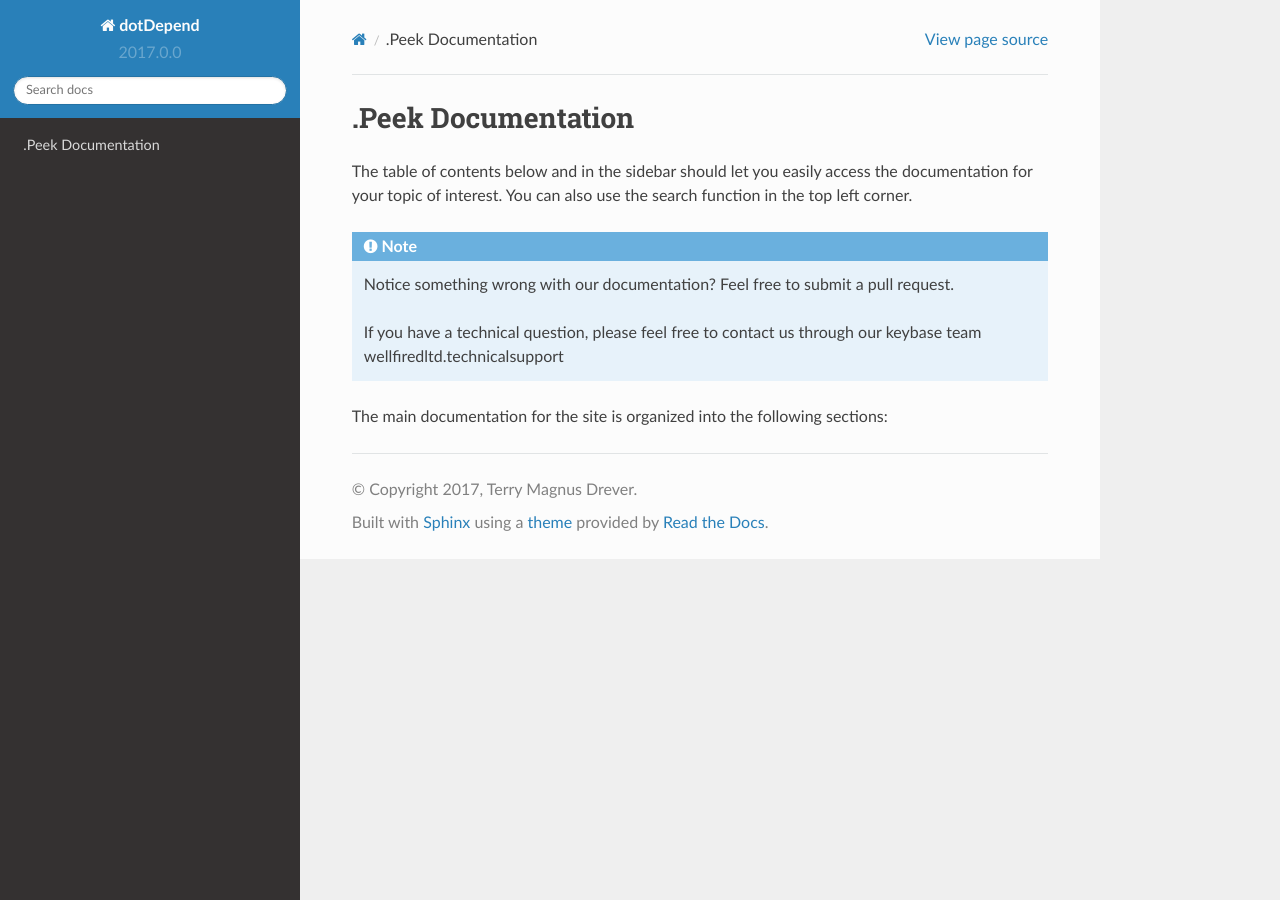
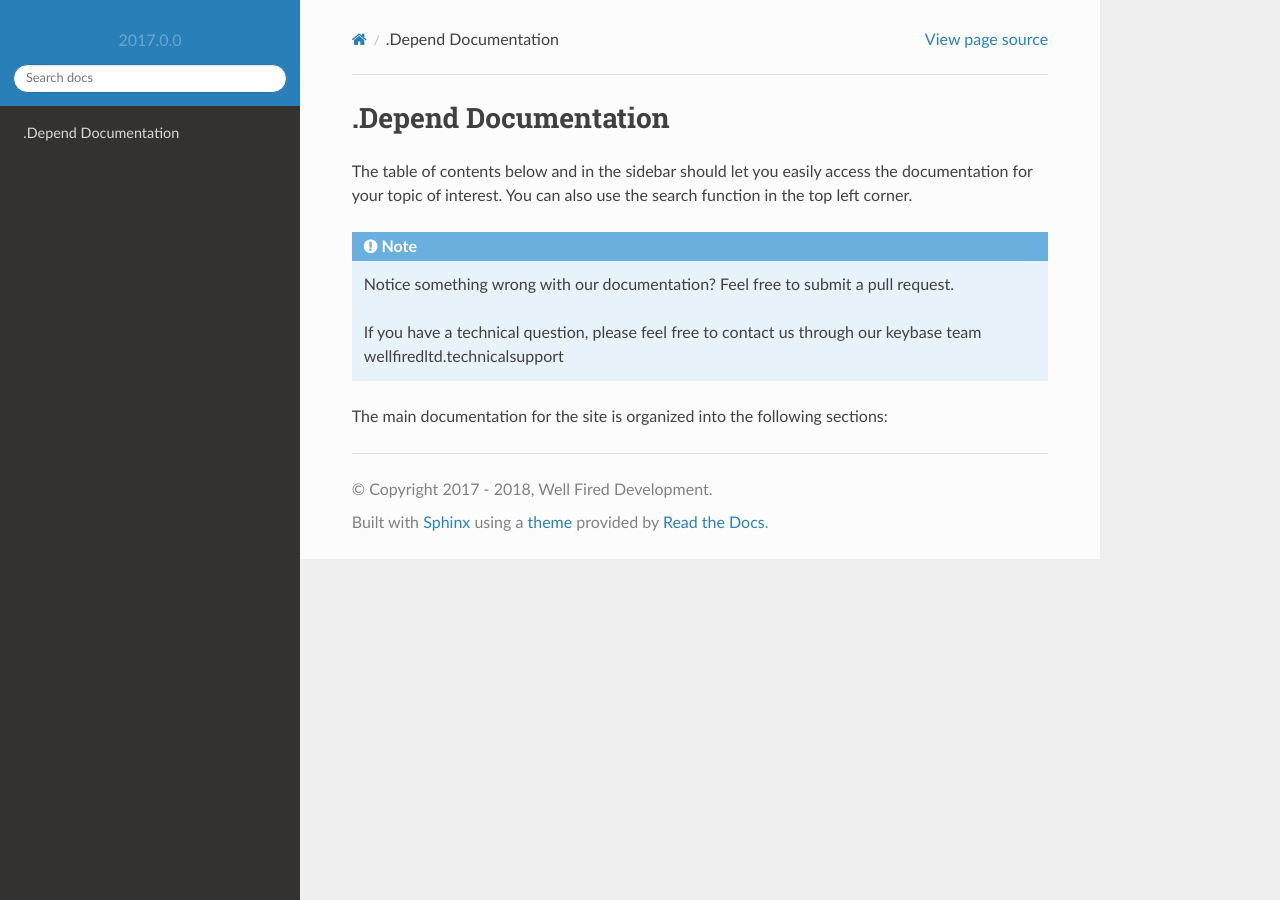
Before and after one commit to WellFiredDevelopment/dotDependDocumentation, a Sphinx documentation site: the page built from sphinx/source/index.rst, in a window 1280 px wide. Built offline with Sphinx 7.4.7 and the Read the Docs theme 2.0.0, drawn with Linux system fonts in a browser that asks for light colours; pages that are not in the unit, such as notebooks, are missing from menus.

Commit message:
Update year cp and basics

```diff
--- a/sphinx/source/conf.py
+++ b/sphinx/source/conf.py
@@ -45,8 +45,8 @@
 
 # General information about the project.
 project = u'dotDepend'
-copyright = u'2017, Terry Magnus Drever'
-author = u'Terry Magnus Drever'
+copyright = u'2017 - 2018, Well Fired Development'
+author = u'Well Fired Development'
 
 # The version info for the project you're documenting, acts as replacement for
 # |version| and |release|, also used in various other places throughout the
@@ -87,7 +87,15 @@
 # further.  For a list of options available for each theme, see the
 # documentation.
 #
-# html_theme_options = {}
+html_theme_options = {
+    # 'typekit_id': 'hiw1hhg',
+    # 'analytics_id': '',
+    # 'sticky_navigation': True  # Set to False to disable the sticky nav while scrolling.
+    'logo_only': True,  # if we have a html_logo below, this shows /only/ the logo with no title text
+    'collapse_navigation': False,  # Collapse navigation (False makes it tree-like)
+    # 'display_version': True,  # Display the docs version
+    # 'navigation_depth': 4,  # Depth of the headers shown in the navigation bar
+}
 
 # Add any paths that contain custom static files (such as style sheets) here,
 # relative to this directory. They are copied after the builtin static files,
--- a/sphinx/source/index.rst
+++ b/sphinx/source/index.rst
@@ -1,5 +1,5 @@
-.Peek Documentation
-======================
+.Depend Documentation
+=====================
 
 The table of contents below and in the sidebar should let you easily access the
 documentation for your topic of interest. You can also use the search function
```
Also changed, not shown: 3 other files.
